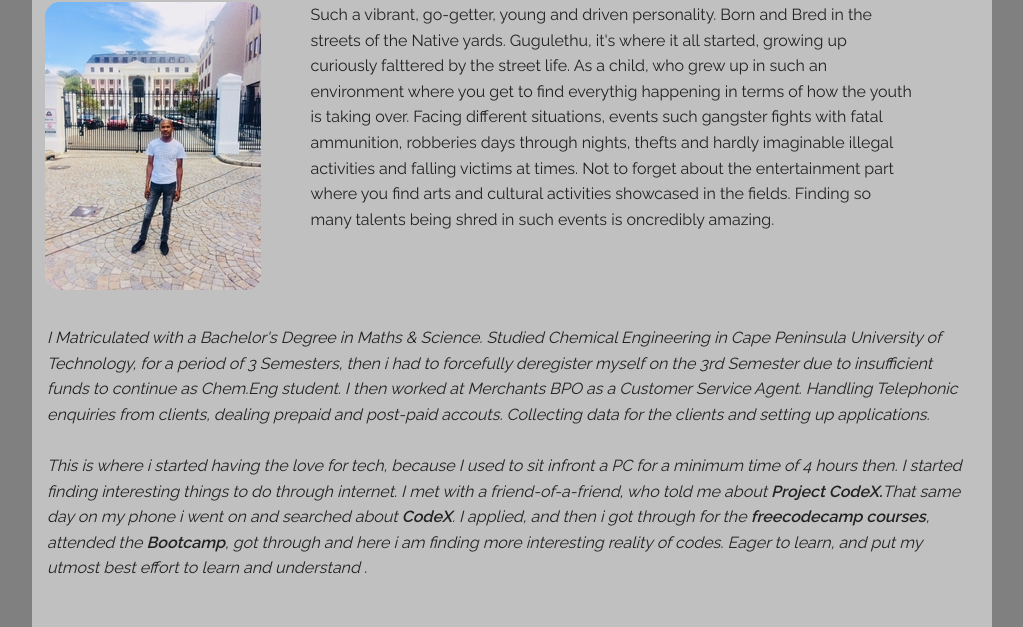
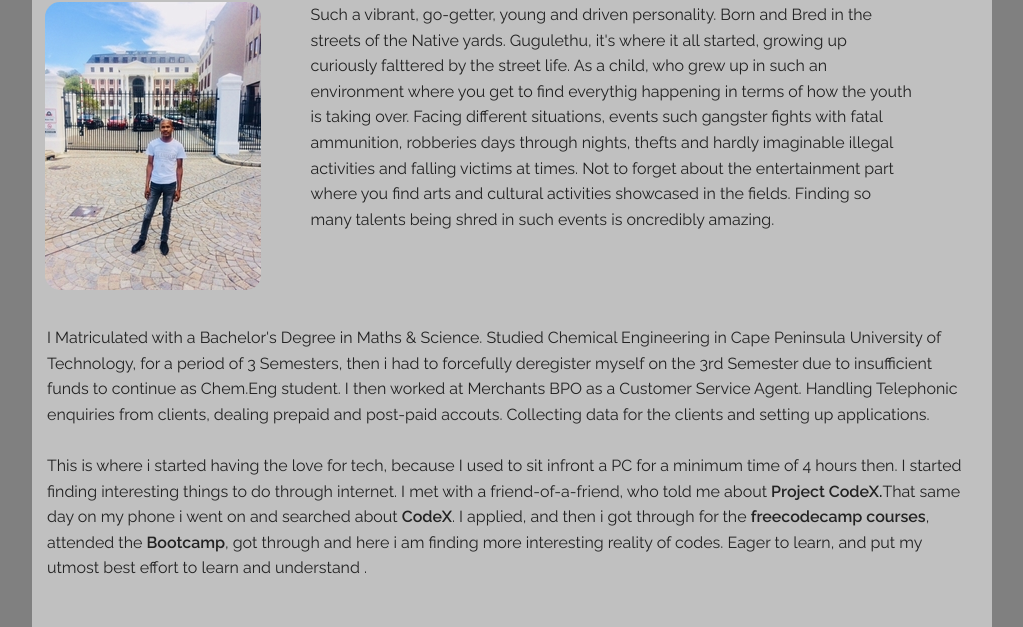
Before and after one commit to Thembisile/Thembisile.github.io, a plain HTML site: page index.html in a window 1280 px wide. Shown: the part 173-800 px from the top of the page, without its empty margins (128-1151 px from the left). Drawn offline with Linux system fonts and the light colour scheme.

Commit message:
final commit

```diff
--- a/index.html
+++ b/index.html
@@ -77,7 +77,7 @@
 
 
     <div class="row">
-      <div class="twelve  columns" style="padding:15px; font-style:italic; font-size:16px; background-color:silver">
+      <div class="twelve  columns" style="padding:15px; font-size:16px; background-color:silver">
         <p>I Matriculated with a Bachelor's Degree in Maths & Science. Studied Chemical Engineering in Cape Peninsula University of Technology,
           for a period of 3 Semesters, then i had to forcefully deregister myself on the 3rd Semester due to insufficient funds to continue as
           Chem.Eng student. I then worked at Merchants BPO as a Customer Service Agent. Handling Telephonic enquiries from clients, dealing prepaid
```
